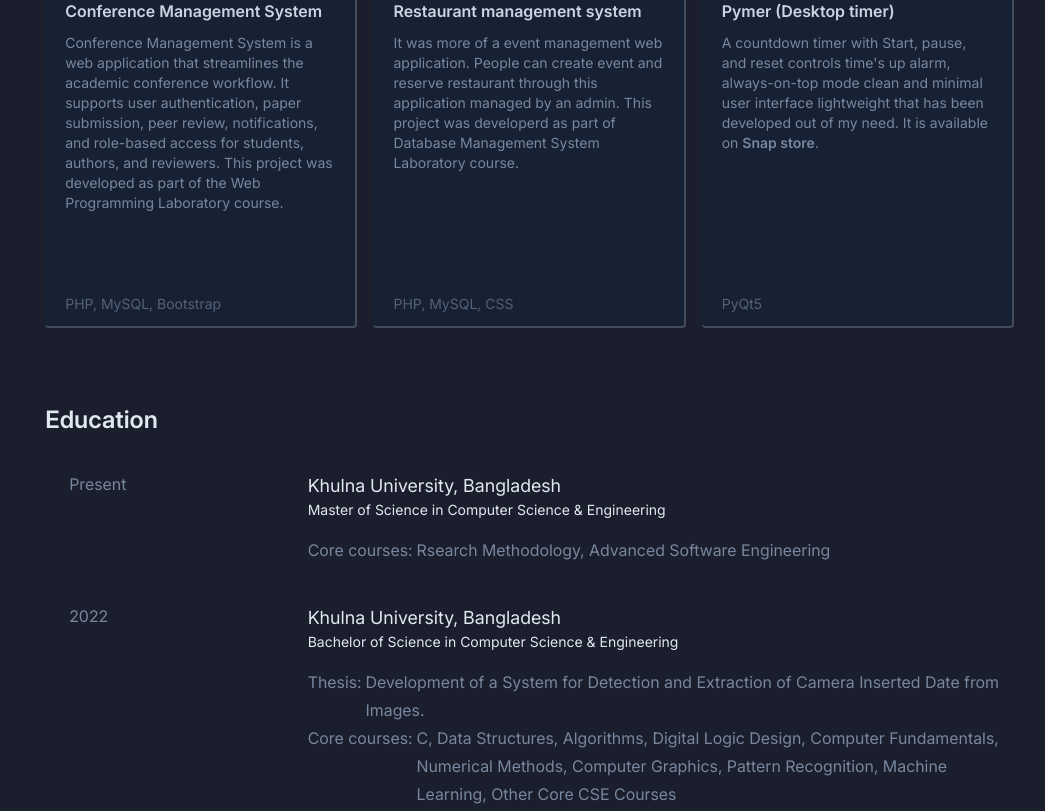
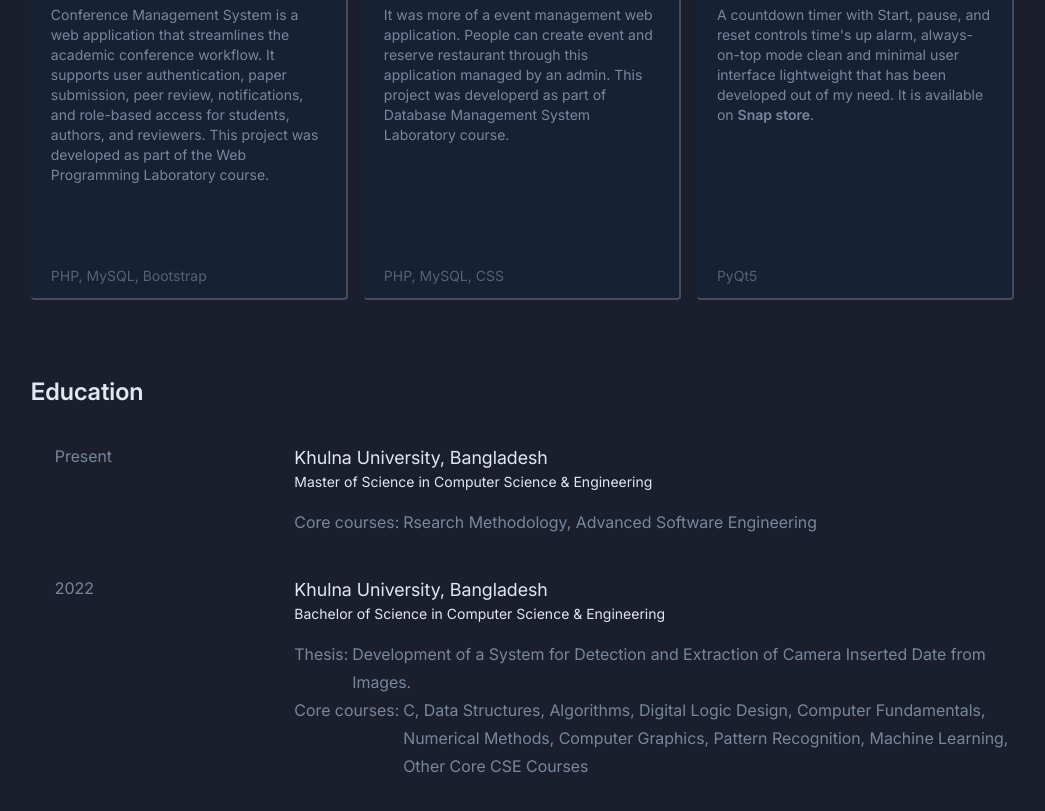
Before and after one commit to abidswapnil/portfolio, an Astro site: page / in a window 1280 px wide. Shown: the part 3172-3983 px from the top of the page, without its empty margins (230-1275 px from the left). Built offline with nearby package versions, Linux system fonts and the light colour scheme; Astro itself is replaced by a stand-in of ours; some icons are missing.

Commit message:
made w-full for main container

```diff
--- a/src/layouts/Layout.astro
+++ b/src/layouts/Layout.astro
@@ -30,7 +30,8 @@ const { title } = Astro.props;
 
       <main class="
              p-5
-             max-w-6xl
+             w-full
+             max-w-7xl
              font-serif
              text-md
              lg:text-base
```
